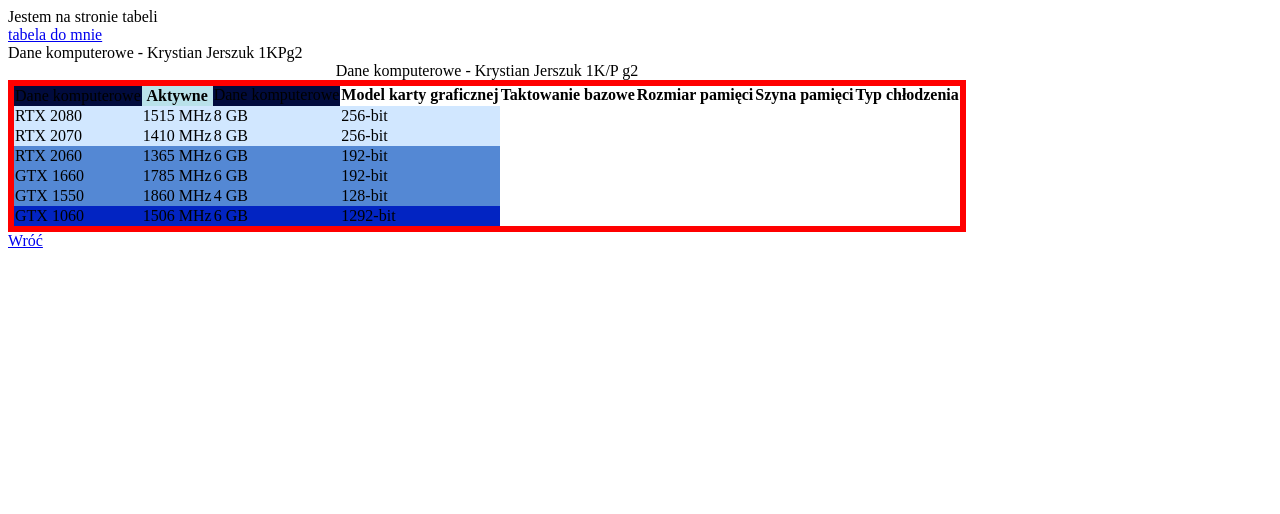
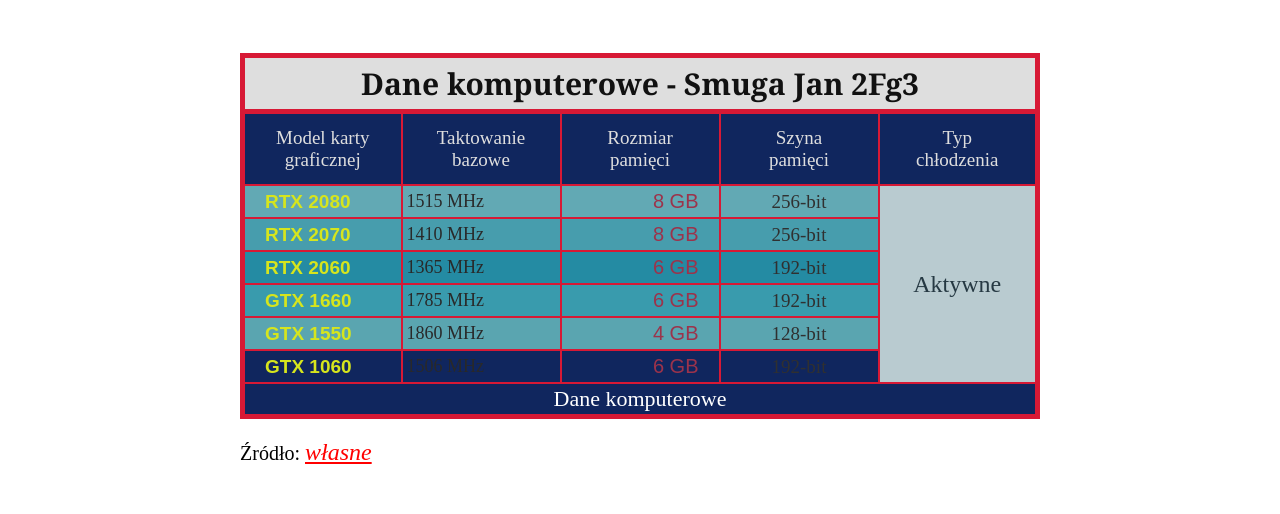
Before and after one commit to Krystian909/Dydaktyka1, a plain HTML site: page Tabela.html in a window 1280 px wide. Drawn offline with Linux system fonts and the light colour scheme.

Commit message:
Refactor Tabela.html with updated structure and styles

```diff
--- a/Tabela.html
+++ b/Tabela.html
@@ -1,81 +1,243 @@
+
 
 <!DOCTYPE html>
-<html  lang="pl-PL">
+<html lang="pl">
 <head>
 <meta charset="UTF-8">
-	<title>tabela kowalski</title>
+<meta name="viewport" content="width=device-width, initial-scale=1.0">
+<title>Dane komputerowe</title>
+
+<style>
+    body {
+        background-color: white;
+        font-family: "Times New Roman", serif;
+        padding: 25px;
+    }
+
+    .table-container {
+        max-width: 800px;
+        margin: 20px auto;
+    }
+
+    table {
+        width: 100%;
+        border: 5px solid #d71935;
+        border-collapse: collapse;
+        table-layout: fixed;
+        background-color: #48a1b0;
+    }
+
+    caption {
+        caption-side: top;
+        background-color: #dedede;
+        color: #111;
+        font-family: Georgia, serif;
+        font-size: 30px;
+        font-weight: bold;
+        padding: 5px;
+        border: 5px solid #d71935;
+        border-bottom: 0;
+    }
+
+    th, td {
+        border: 2px solid #d71935;
+        padding: 4px;
+        text-align: center;
+        font-size: 19px;
+    }
+
+    thead th {
+        background-color: #10265e;
+        color: #dedede;
+        font-weight: normal;
+        height: 62px;
+    }
+
+    tbody tr:nth-child(1) {
+        background-color: #62a9b4;
+    }
+
+    tbody tr:nth-child(2) {
+        background-color: #479dad;
+    }
+
+    tbody tr:nth-child(3) {
+        background-color: #248ba3;
+    }
+
+    tbody tr:nth-child(4) {
+        background-color: #399bad;
+    }
+
+    tbody tr:nth-child(5) {
+        background-color: #5aa5b0;
+    }
+
+    tbody tr:nth-child(6) {
+        background-color: #10265e;
+    }
+
+    .model {
+        color: #d6e51d;
+        font-family: Arial, sans-serif;
+        font-size: 19px;
+        font-weight: bold;
+        text-align: left;
+        padding-left: 20px;
+    }
+
+    .clock {
+        color: #292929;
+        font-size: 18px;
+        text-align: left;
+    }
+
+    .memory {
+        color: #9c334b;
+        font-family: Arial, sans-serif;
+        font-size: 20px;
+        text-align: right;
+        padding-right: 20px;
+    }
+
+    .bus {
+        color: #303030;
+        text-align: center;
+    }
+
+    .cooling {
+        background-color: #b9cbd0;
+        color: #263943;
+        font-size: 24px;
+        vertical-align: middle;
+    }
+
+    tfoot td {
+        background-color: #10265e;
+        color: white;
+        font-size: 22px;
+        padding: 2px;
+    }
+
+    .source {
+        max-width: 800px;
+        margin: 20px auto;
+        font-family: "Times New Roman", serif;
+        font-size: 20px;
+    }
+
+    .source span {
+        color: red;
+        font-size: 24px;
+        font-style: italic;
+        text-decoration: underline;
+    }
+
+    @media (max-width: 600px) {
+        body {
+            padding: 5px;
+        }
+
+        .table-container {
+            overflow-x: auto;
+        }
+
+        table {
+            min-width: 620px;
+        }
+
+        caption {
+            font-size: 22px;
+        }
+
+        th, td {
+            font-size: 16px;
+        }
+
+        .model {
+            font-size: 15px;
+            padding-left: 5px;
+        }
+    }
+</style>
 </head>
+
 <body>
-Jestem na stronie tabeli<br>
 
-<A href ="mailto:mk@wp.pl">tabela do mnie</A><br>
+<div class="table-container">
 
-   <title>Tabela HTML wykonanie Kowalski 2Fg1</title>
-</head>
-<body>
-<table style="border:6px solid red;border-collapse: collapse;">
-<!—szerokość obramowania 6px dla tabeli, styl obramowania  -->
-   <caption>Dane komputerowe - Krystian Jerszuk 1K/P g2</caption>
-<!—tytuł tabeli -->
+<table>
+    <caption>
+        Dane komputerowe - Smuga Jan 2Fg3
+    </caption>
+
     <thead>
-<!—obramowanie wiersza -->
         <tr>
-		   <td style="background-color: #010B3D;" style="border:3px solid red;border-collapse: collapse;" style="color: white;font-weight: Algerian;" rowspan="5">Dane komputerowe</td>
-		   <th style="background-color: #B9E1EA;" rowspan="6">Aktywne</th>
-	    </tr>
-	   <tr style="background-color: #FFFFFF;" style="border:3px solid red;border-collapse: collapse;" style="color: black;font-weight: Berlin Sans FB;">Dane komputerowe - Krystian Jerszuk 1KPg2</tr>
-		   <td style="background-color: #010B3D;" style="border:3px solid red;border-collapse: collapse;" style="color: white;font-weight: Algerian;" rowspan="5">Dane komputerowe</td>
-         <th> Model karty graficznej</th>
-         <th>Taktowanie bazowe</th>
-         <th>Rozmiar pamięci</th>
-         <th>Szyna pamięci</th>
-		   <th>Typ chłodzenia</th>
+            <th>Model karty<br>graficznej</th>
+            <th>Taktowanie<br>bazowe</th>
+            <th>Rozmiar<br>pamięci</th>
+            <th>Szyna<br>pamięci</th>
+            <th>Typ<br>chłodzenia</th>
         </tr>
     </thead>
+
     <tbody>
-<!—zdefiniowanie rodzaju czcionki oraz jej wielkości -->
         <tr>
-         <td style="background-color: #D1E7FF;" style="border:3px solid red;border-collapse: collapse;" style="color: yellow;font-weight: Berlin Sans FB;">RTX 2080</td>
-         <td style="background-color: #D1E7FF;" style="border:3px solid red;border-collapse: collapse;" style="color: black;font-weight: Britannic Bold;">1515 MHz</td>
-         <td style="background-color: #D1E7FF;" style="border:3px solid red;border-collapse: collapse;" style="color: red;font-weight: Berlin Sans FB;">8 GB</td>
-         <td style="background-color: #D1E7FF;" style="border:3px solid red;border-collapse: collapse;" style="color: purple;font-weight: Algerian;">256-bit</td>
-      </tr>
-<!—kolor czcionki oraz jej pogrubienie -->
-			 <tr>
-         <td style="background-color: #D1E7FF;" style="border:3px solid red;border-collapse: collapse;" style="color: yellow;font-weight: Berlin Sans FB;">RTX 2070</td>
-         <td style="background-color: #D1E7FF;" style="border:3px solid red;border-collapse: collapse;" style="color: black;font-weight: Britannic Bold;">1410 MHz</td>
-         <td style="background-color: #D1E7FF;" style="border:3px solid red;border-collapse: collapse;" style="color: red;font-weight: Berlin Sans FB;">8 GB</td>
-         <td style="background-color: #D1E7FF;" style="border:3px solid red;border-collapse: collapse;" style="color: purple;font-weight: Algerian;">256-bit</td>
-      </tr>
-<!—tło wiersza -->
-		<tr>
-		  <td style="background-color: #5488D4;" style="border:3px solid red;border-collapse: collapse;" style="color: yellow;font-weight: Berlin Sans FB;">RTX 2060</td>
-		  <td style="background-color: #5488D4;" style="border:3px solid red;border-collapse: collapse;" style="color: black;font-weight: Britannic Bold;">1365 MHz</td>
-         <td style="background-color: #5488D4;" style="border:3px solid red;border-collapse: collapse;" style="color: red;font-weight: Berlin Sans FB;">6 GB</td>
-         <td style="background-color: #5488D4;" style="border:3px solid red;border-collapse: collapse;" style="color: purple;font-weight: Algerian;">192-bit</td>
+            <td class="model">RTX 2080</td>
+            <td class="clock">1515 MHz</td>
+            <td class="memory">8 GB</td>
+            <td class="bus">256-bit</td>
+            <td class="cooling" rowspan="6">Aktywne</td>
         </tr>
 
         <tr>
-		  <td style="background-color: #5488D4;" style="border:3px solid red;border-collapse: collapse;" style="color: yellow;font-weight: Berlin Sans FB;">GTX 1660</td>
-		  <td style="background-color: #5488D4;" style="border:3px solid red;border-collapse: collapse;" style="color: black;font-weight: Britannic Bold;">1785 MHz</td>
-         <td style="background-color: #5488D4;" style="border:3px solid red;border-collapse: collapse;" style="color: red;font-weight: Berlin Sans FB;">6 GB</td>
-         <td style="background-color: #5488D4;" style="border:3px solid red;border-collapse: collapse;" style="color: purple;font-weight: Algerian;">192-bit</td>
+            <td class="model">RTX 2070</td>
+            <td class="clock">1410 MHz</td>
+            <td class="memory">8 GB</td>
+            <td class="bus">256-bit</td>
         </tr>
 
         <tr>
-		  <td style="background-color: #5488D4;" style="border:3px solid red;border-collapse: collapse;" style="color: yellow;font-weight: Berlin Sans FB;">GTX 1550</td>
-		  <td style="background-color: #5488D4;" style="border:3px solid red;border-collapse: collapse;" style="color: black;font-weight: Britannic Bold;">1860 MHz</td>
-         <td style="background-color: #5488D4;" style="border:3px solid red;border-collapse: collapse;" style="color: red;font-weight: Berlin Sans FB;">4 GB</td>
-         <td style="background-color: #5488D4;" style="border:3px solid red;border-collapse: collapse;" style="color: purple;font-weight: Algerian;">128-bit</td>
+            <td class="model">RTX 2060</td>
+            <td class="clock">1365 MHz</td>
+            <td class="memory">6 GB</td>
+            <td class="bus">192-bit</td>
         </tr>
 
         <tr>
-		  <td style="background-color: #0224C2;" style="border:3px solid red;border-collapse: collapse;" style="color: yellow;font-weight: Berlin Sans FB;">GTX 1060</td>
-		  <td style="background-color: #0224C2;" style="border:3px solid red;border-collapse: collapse;" style="color: white;font-weight: Britannic Bold;">1506 MHz</td>
-         <td style="background-color: #0224C2;" style="border:3px solid red;border-collapse: collapse;" style="color: red;font-weight: Berlin Sans FB;">6 GB</td>
-         <td style="background-color: #0224C2;" style="border:3px solid red;border-collapse: collapse;" style="color: purple;font-weight: Algerian;">1292-bit</td>
+            <td class="model">GTX 1660</td>
+            <td class="clock">1785 MHz</td>
+            <td class="memory">6 GB</td>
+            <td class="bus">192-bit</td>
         </tr>
+
+        <tr>
+            <td class="model">GTX 1550</td>
+            <td class="clock">1860 MHz</td>
+            <td class="memory">4 GB</td>
+            <td class="bus">128-bit</td>
+        </tr>
+
+        <tr>
+            <td class="model">GTX 1060</td>
+            <td class="clock">1506 MHz</td>
+            <td class="memory">6 GB</td>
+            <td class="bus">192-bit</td>
+        </tr>
+    </tbody>
+
+    <tfoot>
+        <tr>
+            <td colspan="5">Dane komputerowe</td>
+        </tr>
+    </tfoot>
 </table>
-<A HREF="index.html"> Wróć</A>
+
+</div>
+
+<p class="source">
+    Źródło: <span>własne</span>
+</p>
+
 </body>
 </html>
```
Lines whose indentation alone changed are shown as unchanged.
